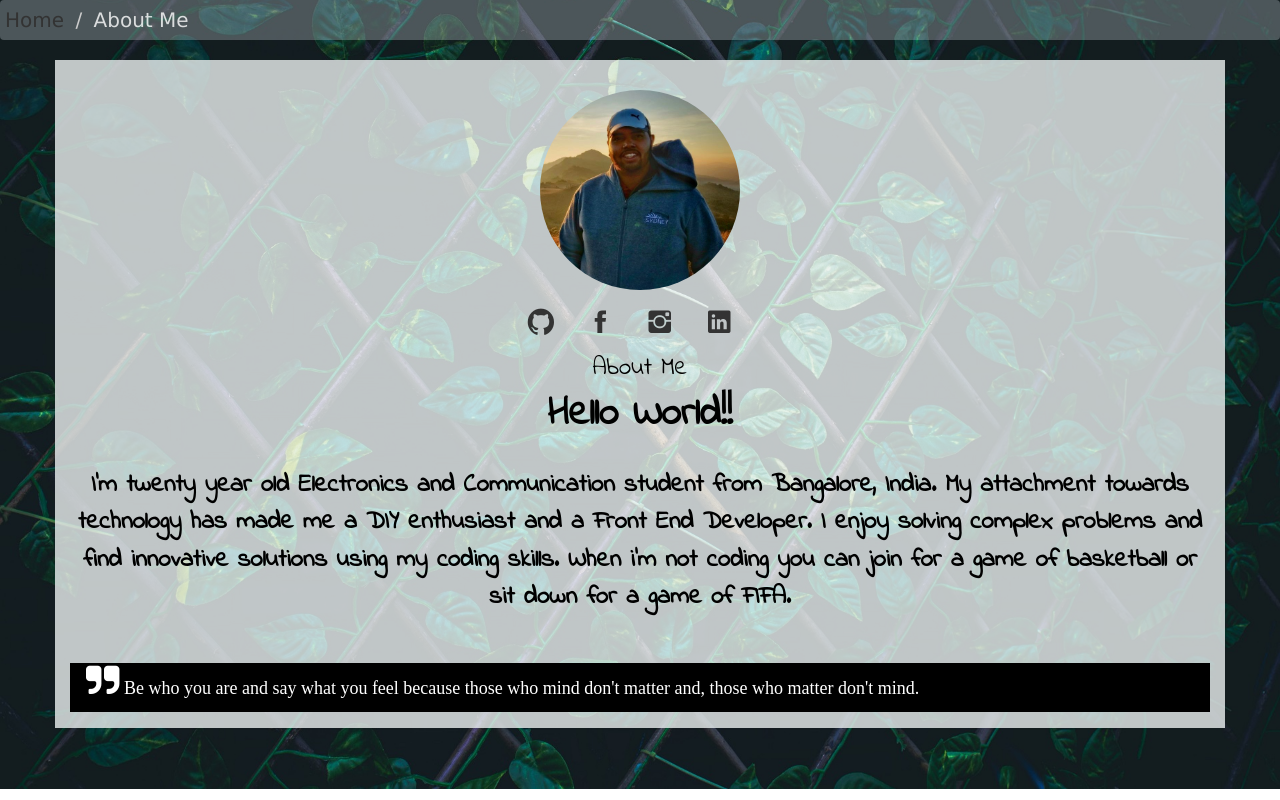
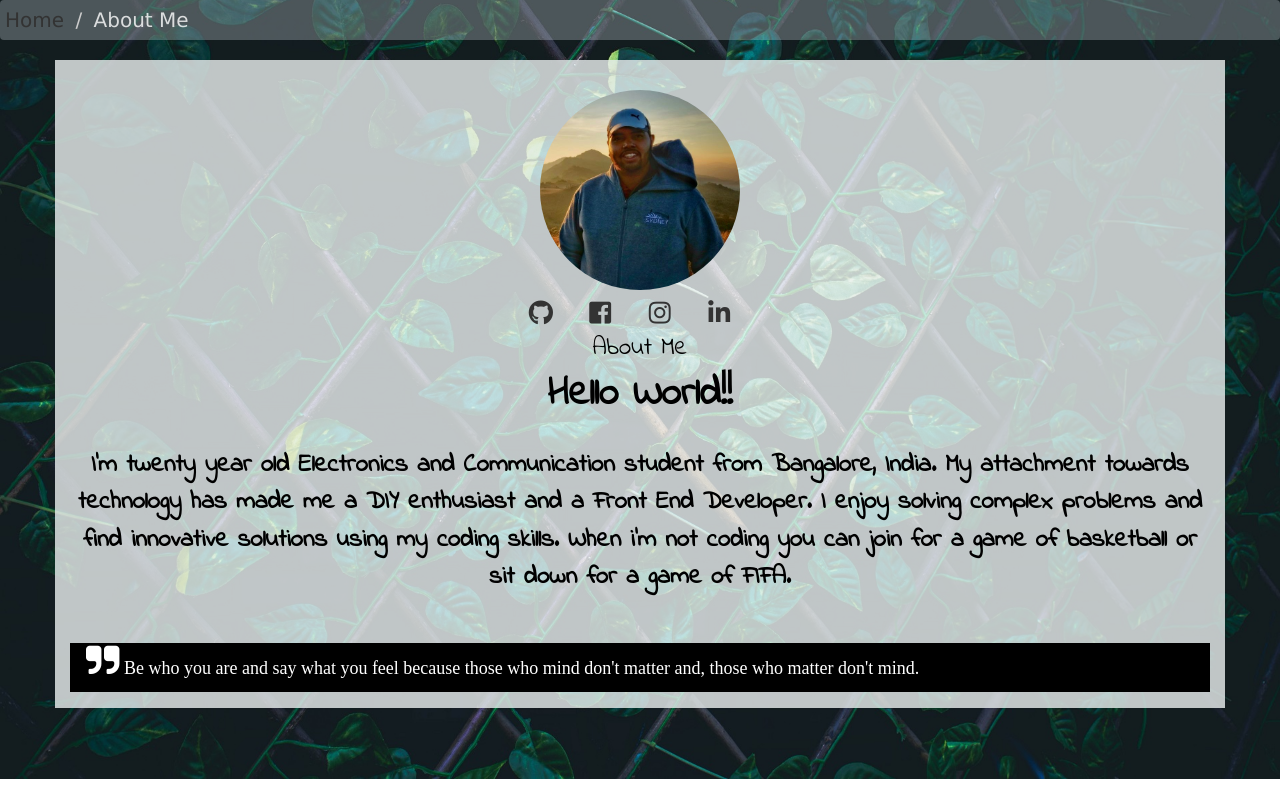
Before and after one commit to chidajames/chidajames.github.io, a plain HTML site: page aboutme.html in a window 1280 px wide. Drawn offline with nearby package versions, Linux system fonts and the light colour scheme.

Commit message:
version4

```diff
--- a/aboutme.html
+++ b/aboutme.html
@@ -3,7 +3,7 @@
 	<head>
 		<link rel="stylesheet" href="https://maxcdn.bootstrapcdn.com/bootstrap/3.3.7/css/bootstrap.min.css" integrity="sha384-BVYiiSIFeK1dGmJRAkycuHAHRg32OmUcww7on3RYdg4Va+PmSTsz/K68vbdEjh4u" crossorigin="anonymous">
 		<link rel="stylesheet" type="text/css" href="aboutme_support.css">
-	<link rel="stylesheet" type="text/css" href="http://code.ionicframework.com/ionicons/2.0.1/css/ionicons.min.css">
+		<link href="https://use.fontawesome.com/releases/v5.0.8/css/all.css" rel="stylesheet">
 		<link rel="stylesheet" type="text/css" href="breadcrumb.css">
 		<link href="https://fonts.googleapis.com/css?family=Indie+Flower" rel="stylesheet">
 		<link rel="stylesheet" href="https://www.w3schools.com/w3css/4/w3.css">
@@ -21,10 +21,10 @@
 			</div>
 
 			<div class="row" style="text-align: center;padding-left: 40%;padding-top: 10px">
-		<a href="https://github.com/chidajames"><span class=" col-sm-1 ion-social-github"></span></a>
-		<a href="https://www.facebook.com/chidanand.g.5"><span class="col-sm-1  ion-social-facebook "></span></a>
-		<a href="https://www.instagram.com/chida_09/"><span class="col-sm-1 ion-social-instagram"></span></a>
-		<a href="https://www.linkedin.com/in/chidanand-g-010a7b15a/"><span class="col-sm-1 ion-social-linkedin"></span></a>
+				<a href="https://github.com/chidajames"><i class="col-sm-1 fab fa-github" style="font-size: 25px"></i></a>
+				<a href="https://www.facebook.com/chidanand.g.5"><i class="  col-sm-1 fab fa-facebook-square" style="font-size: 25px"></i></span></a>
+				<a href="https://www.instagram.com/chida_09/"><i class=" col-sm-1 fab fa-instagram" style="font-size: 25px"></i></span></a>
+				<a href="https://www.linkedin.com/in/chidanand-g-010a7b15a/"><i class=" col-sm-1 fab fa-linkedin-in" style="font-size: 25px"></i></a>
 			</div>
 
 			<div class="row" style="text-align: center;">
```
Also changed, not shown: index.html (+6 -4 lines), master.css (line endings or trailing spaces). Lines whose indentation alone changed are shown as unchanged.
